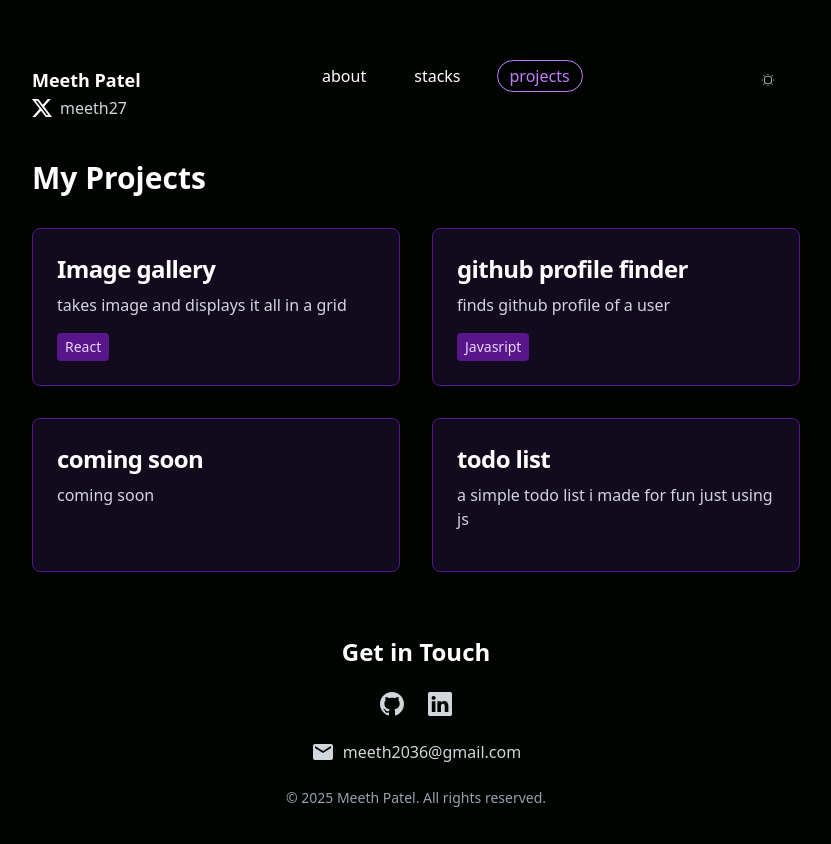
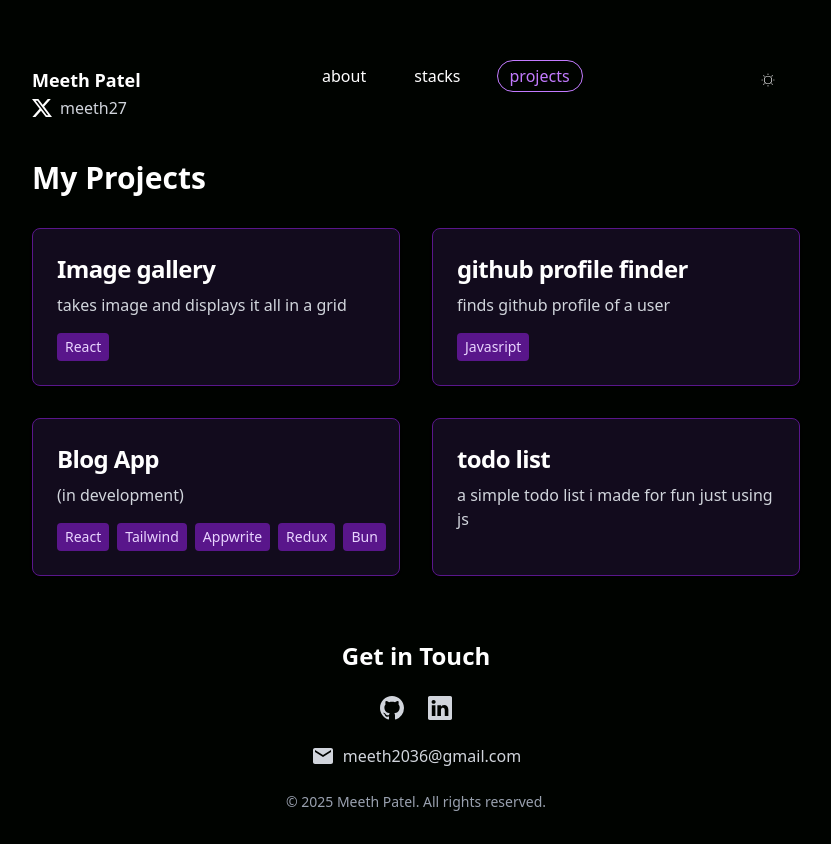
Before and after one commit to meethp20/portfolio, a React (Vite) app: page /projects in a window 1280 px wide. Shown: the whole page, without its empty margins (224-1055 px from the left). Built offline with nearby package versions, Linux system fonts and the light colour scheme.

Commit message:
Update Projects.jsx
added new

```diff
--- a/src/components/Projects.jsx
+++ b/src/components/Projects.jsx
@@ -26,9 +26,14 @@ function Projects() {
                 </a>
 
                 <a href="#" className={`block p-6 ${theme === 'dark' ? 'bg-[#120B1D] border-purple-900' : 'bg-gray-100 border-gray-200'} border rounded-lg shadow hover:bg-opacity-80 hover:scale-105 transition-all duration-300`}>
-                    <h5 className={`mb-2 text-2xl font-bold tracking-tight ${theme === 'dark' ? 'text-white' : 'text-gray-900'}`}>coming soon</h5>
-                    <p className={`font-normal ${theme === 'dark' ? 'text-gray-300' : 'text-gray-600'}`}>coming soon</p>
+                    <h5 className={`mb-2 text-2xl font-bold tracking-tight ${theme === 'dark' ? 'text-white' : 'text-gray-900'}`}>Blog App</h5>
+                    <p className={`font-normal ${theme === 'dark' ? 'text-gray-300' : 'text-gray-600'}`}>(in development)</p>
                     <div className="mt-4 flex gap-2">
+                      <span className="px-2 py-1 text-sm bg-purple-900 text-purple-200 rounded">React</span>
+                      <span className="px-2 py-1 text-sm bg-purple-900 text-purple-200 rounded">Tailwind</span>
+                      <span className="px-2 py-1 text-sm bg-purple-900 text-purple-200 rounded">Appwrite</span>
+                      <span className="px-2 py-1 text-sm bg-purple-900 text-purple-200 rounded">Redux</span>
+                      <span className="px-2 py-1 text-sm bg-purple-900 text-purple-200 rounded">Bun</span>
                     </div>
                 </a>
 
```
